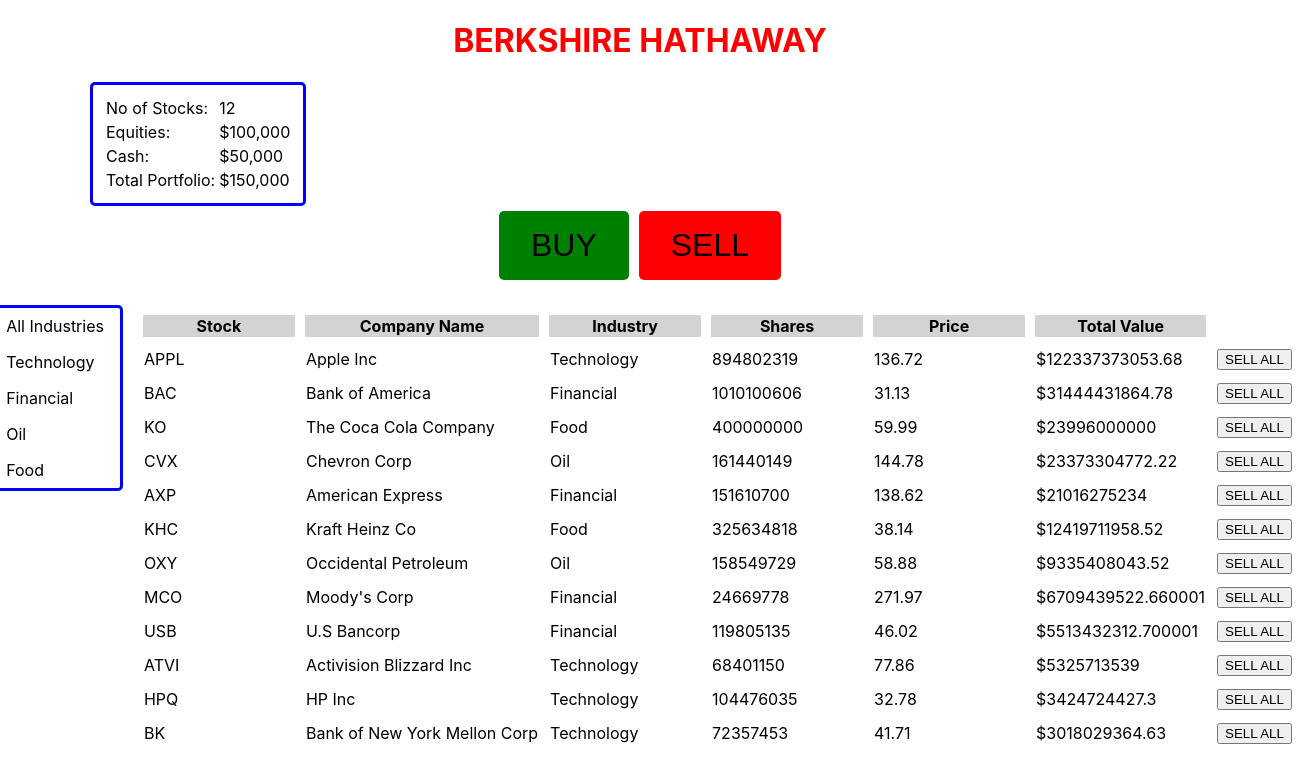
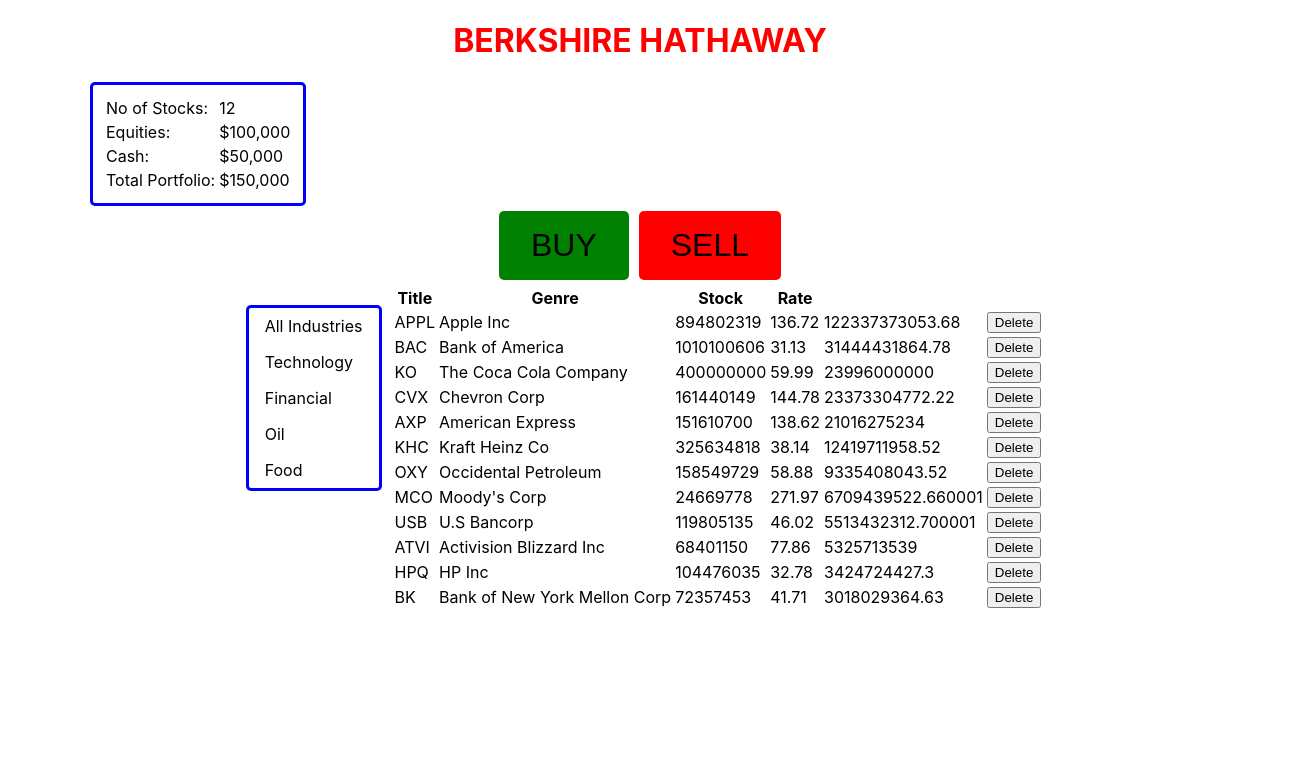
Before and after one commit to snieto10/berkshire, a React (Create React App) app: page / in a window 1280 px wide. Shown: the top 782 px of the page, 1303 px wide, since content can reach past the window. Built offline with nearby package versions, Linux system fonts and the light colour scheme.

Commit message:
delete button is working

```diff
--- a/src/App.js
+++ b/src/App.js
@@ -1,27 +1,59 @@
 import React, { Component } from "react";
 import "./App.css";
-import { stocksInfo } from "./components/services/stocksList";
+import { getStocks } from "./components/services/stocksList";
 import Title from "./components/title";
 import Summary from "./components/summary";
-import Table from "./components/table";
 import BuySell from "./components/buySell";
 import Menu from "./components/menu";
 
 class App extends Component {
   state = {
-    stocks: stocksInfo,
-    cash: 50000000000,
+    stocks: getStocks(),
   };
+
+  handleDelete = (stock) => {
+    let stocks = this.state.stocks.filter((s) => s.id !== stock.id);
+    this.setState({ stocks });
+  };
+
   render() {
     return (
       <React.Fragment>
         <Title />
         <Summary stocks={this.state.stocks} />
         <BuySell />
-
         <div className="main">
           <Menu />
-          <Table stocks={this.state.stocks} />
+          <table className="table">
+            <thead>
+              <tr>
+                <th>Title</th>
+                <th>Genre</th>
+                <th>Stock</th>
+                <th>Rate</th>
+                <th></th>
+              </tr>
+            </thead>
+            <tbody>
+              {this.state.stocks.map((stock) => (
+                <tr key={stock.id}>
+                  <td>{stock.sticker}</td>
+                  <td>{stock.companyName}</td>
+                  <td>{stock.shares}</td>
+                  <td>{stock.price}</td>
+                  <td>{stock.shares * stock.price}</td>
+                  <td>
+                    <button
+                      onClick={() => this.handleDelete(stock)}
+                      className="btn btn-danger btn-small"
+                    >
+                      Delete
+                    </button>
+                  </td>
+                </tr>
+              ))}
+            </tbody>
+          </table>
         </div>
       </React.Fragment>
     );
--- a/src/components/buySell.css
+++ b/src/components/buySell.css
@@ -11,6 +11,7 @@
   border-radius: 5px;
   font-size: 2rem;
   margin: 5px;
+  cursor: pointer;
 }
 
 .btn-sell {
@@ -20,4 +21,5 @@
   border-radius: 5px;
   font-size: 2rem;
   margin: 5px;
+  cursor: pointer;
 }
--- a/src/components/services/stocksList.js
+++ b/src/components/services/stocksList.js
@@ -1,5 +1,6 @@
-export let stocksInfo = [
+let stocksInfo = [
   {
+    id: 1,
     sticker: "APPL",
     companyName: "Apple Inc",
     industry: "Technology",
@@ -8,6 +9,7 @@
     directors: { ceo: "Tim Cooks", cfo: "John Snow" },
   },
   {
+    id: 2,
     sticker: "BAC",
     companyName: "Bank of America",
     industry: "Financial",
@@ -16,6 +18,7 @@
     directors: { ceo: "Tim Cooks", cfo: "John Snow" },
   },
   {
+    id: 3,
     sticker: "KO",
     companyName: "The Coca Cola Company",
     industry: "Food",
@@ -24,6 +27,7 @@
     directors: { ceo: "Tim Cooks", cfo: "John Snow" },
   },
   {
+    id: 4,
     sticker: "CVX",
     companyName: "Chevron Corp",
     industry: "Oil",
@@ -32,6 +36,7 @@
     directors: { ceo: "Tim Cooks", cfo: "John Snow" },
   },
   {
+    id: 5,
     sticker: "AXP",
     companyName: "American Express",
     industry: "Financial",
@@ -40,6 +45,7 @@
     directors: { ceo: "Tim Cooks", cfo: "John Snow" },
   },
   {
+    id: 6,
     sticker: "KHC",
     companyName: "Kraft Heinz Co",
     industry: "Food",
@@ -48,6 +54,7 @@
     directors: { ceo: "Tim Cooks", cfo: "John Snow" },
   },
   {
+    id: 7,
     sticker: "OXY",
     companyName: "Occidental Petroleum",
     industry: "Oil",
@@ -56,6 +63,7 @@
     directors: { ceo: "Tim Cooks", cfo: "John Snow" },
   },
   {
+    id: 8,
     sticker: "MCO",
     companyName: "Moody's Corp",
     industry: "Financial",
@@ -64,6 +72,7 @@
     directors: { ceo: "Tim Cooks", cfo: "John Snow" },
   },
   {
+    id: 9,
     sticker: "USB",
     companyName: "U.S Bancorp",
     industry: "Financial",
@@ -72,6 +81,7 @@
     directors: { ceo: "Tim Cooks", cfo: "John Snow" },
   },
   {
+    id: 10,
     sticker: "ATVI",
     companyName: "Activision Blizzard Inc",
     industry: "Technology",
@@ -80,6 +90,7 @@
     directors: { ceo: "Tim Cooks", cfo: "John Snow" },
   },
   {
+    id: 11,
     sticker: "HPQ",
     companyName: "HP Inc",
     industry: "Technology",
@@ -88,6 +99,7 @@
     directors: { ceo: "Tim Cooks", cfo: "John Snow" },
   },
   {
+    id: 12,
     sticker: "BK",
     companyName: "Bank of New York Mellon Corp",
     industry: "Technology",
@@ -96,3 +108,7 @@
     directors: { ceo: "Tim Cooks", cfo: "John Snow" },
   },
 ];
+
+export function getStocks() {
+  return stocksInfo;
+}
--- a/src/components/table.jsx
+++ b/src/components/table.jsx
@@ -13,11 +13,12 @@
             <th>Shares</th>
             <th>Price</th>
             <th>Total Value</th>
+            <th></th>
           </tr>
         </thead>
         <tbody>
           {this.props.stocks.map((stock) => (
-            <tr key={stock.sticker}>
+            <tr key={stock.id}>
               <td>{stock.sticker}</td>
               <td>{stock.companyName}</td>
               <td>{stock.industry}</td>
@@ -25,7 +26,12 @@
               <td>{stock.price}</td>
               <td>{`$${stock.shares * stock.price}`}</td>
               <td>
-                <button className="btn-sell-all">SELL ALL</button>
+                <button
+                  onClick={() => this.props.onDelete(stock)}
+                  className="btn-sell-all"
+                >
+                  Delete
+                </button>
               </td>
             </tr>
           ))}
```
